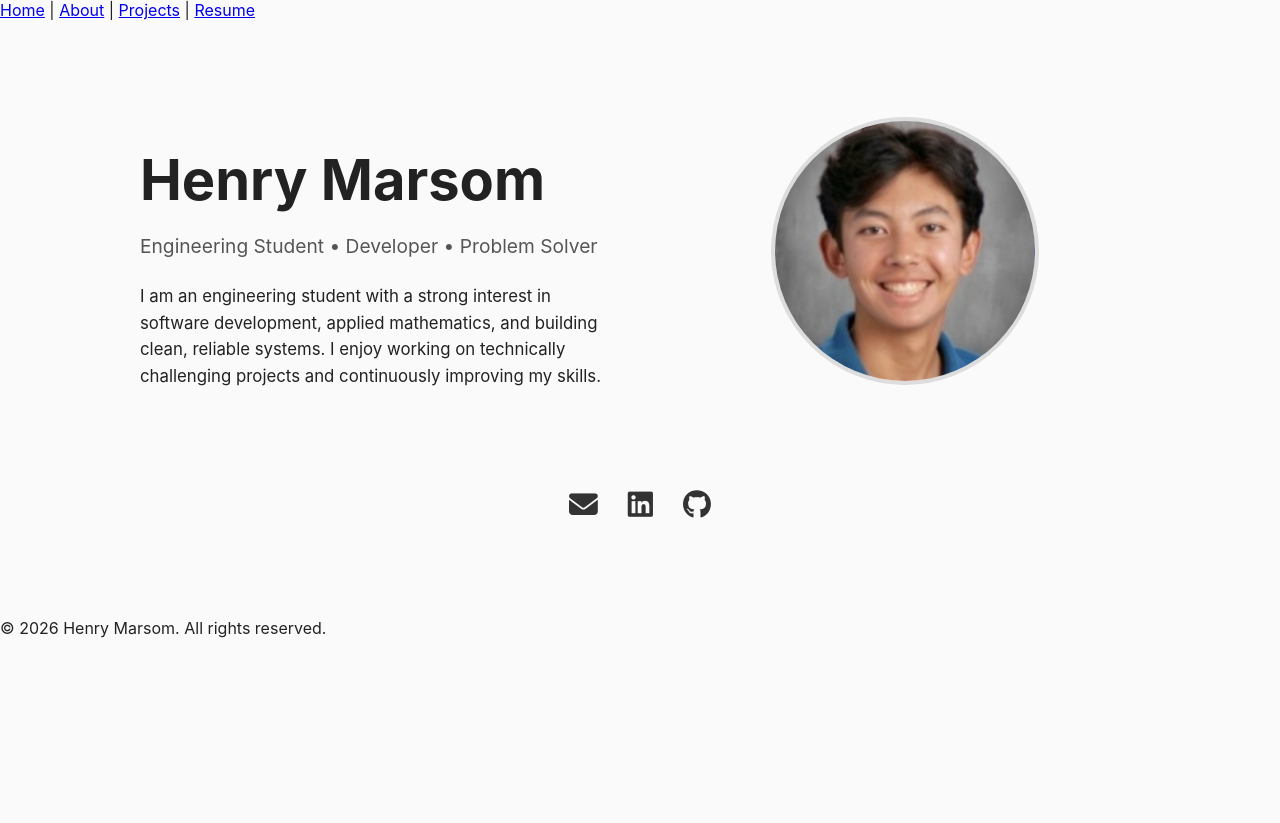
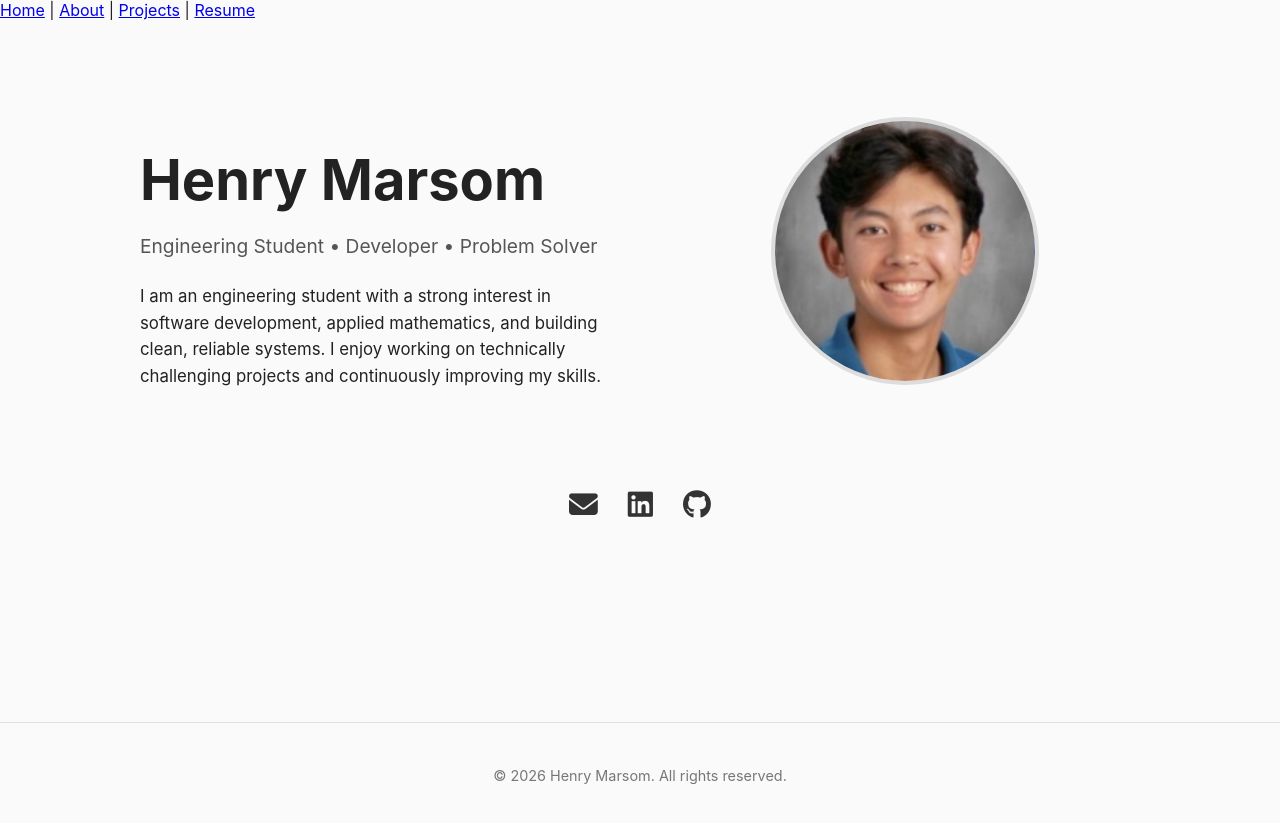
Before and after one commit to henrymarsom/henrymarsom.github.io, a Jekyll site: the page built from index.md, in a window 1280 px wide. Shown: the top 823 px of the page. Built offline with Jekyll 4.4.1, drawn with Linux system fonts in a browser that asks for light colours.

Commit message:
Update style.css

```diff
--- a/assets/style.css
+++ b/assets/style.css
@@ -74,3 +74,11 @@ body {
 .contact a:hover {
   color: #0066cc;
 }
+.site-footer {
+  margin-top: 120px;
+  padding: 30px 20px;
+  text-align: center;
+  font-size: 0.9rem;
+  color: #777;
+  border-top: 1px solid #e0e0e0;
+}
```
